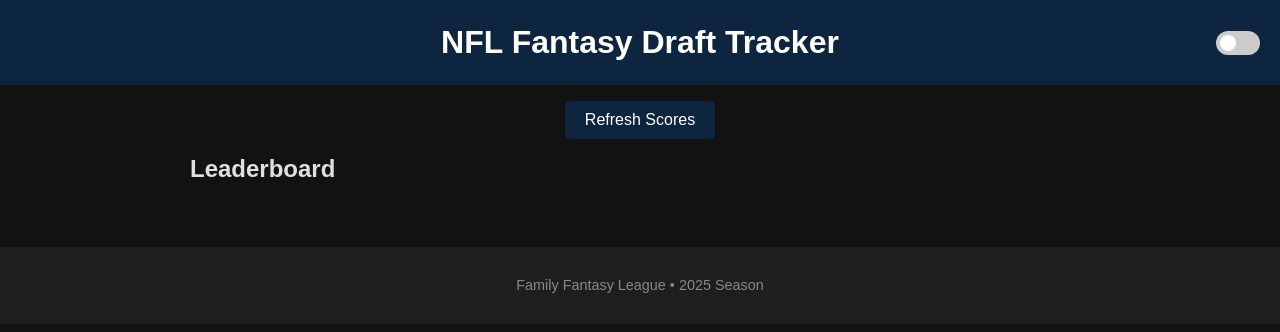
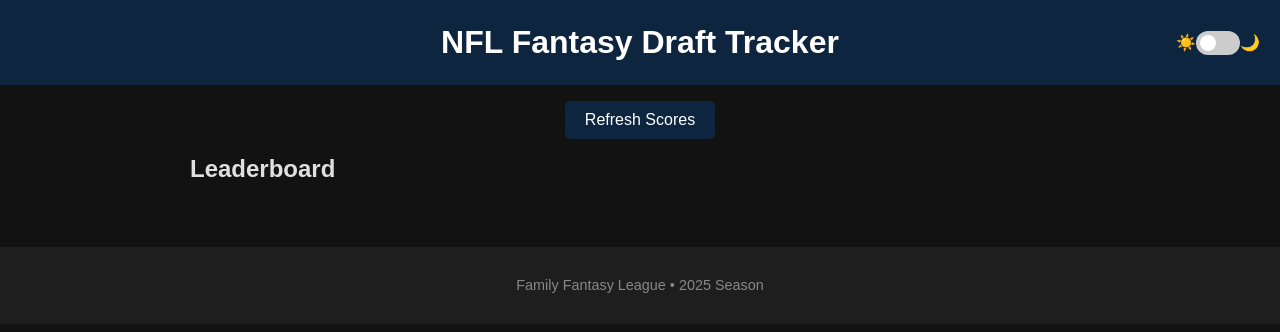
Before and after one commit to ChessCoachZach/nfl-fantasy-tracker, a plain HTML site: page index.html in a window 1280 px wide. Drawn offline with Linux system fonts and the light colour scheme; no server answers.

Commit message:
Update index.html

```diff
--- a/index.html
+++ b/index.html
@@ -2,7 +2,7 @@
 <html lang="en">
 <head>
   <meta charset="UTF-8">
-  <meta name="viewport" content="width=device-width, initial-scale=1.0">
+  <meta name="viewport" content="width=device-w›idth, initial-scale=1.0">
   <title>NFL Fantasy Draft Tracker</title>
   <link rel="stylesheet" href="style.css">
 </head>
@@ -10,10 +10,12 @@
   <header>
     <h1>NFL Fantasy Draft Tracker</h1>
     <div class="theme-switcher">
+      <span class="icon sun">☀️</span>
       <label class="theme-switch">
         <input type="checkbox" id="theme-toggle">
         <span class="slider"></span>
       </label>
+      <span class="icon moon">🌙</span>
     </div>
   </header>
 
```
